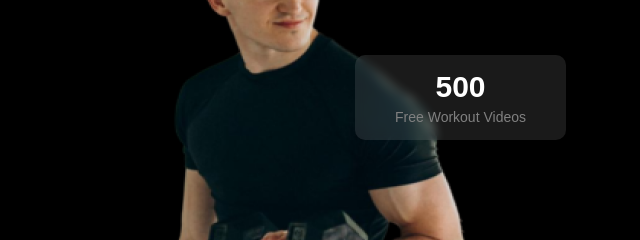
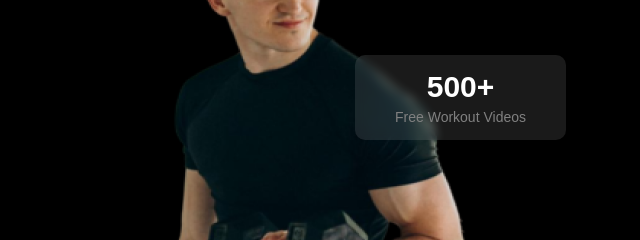
Before and after one commit to mdtamimjd/health-fitness, a plain HTML site: page index.html in a window 1280 px wide. Shown: the part 295-535 px from the top of the page, 640-1280 px from the left. Drawn offline with Linux system fonts and the light colour scheme; a web font is replaced by a local one.

Commit message:
added more function some section

```diff
--- a/index.html
+++ b/index.html
@@ -45,7 +45,7 @@
               </span>
             </div>
             <span>
-              <h3 class="h3_30 center">500</h3>
+              <h3 class="h3_30 center">500+</h3>
               <p class="p_16 center mt_5">Free Workout Videos</p>
             </span>
           </div>
@@ -53,6 +53,7 @@
       </div>
     </header>
     <main>
+      <!-- why need exercise -->
       <section class="why">
         <div class="why_text">
           <h2 class="h2_30">Why Need Exercise</h2>
@@ -89,6 +90,7 @@
           </div>
         </div>
       </section>
+      <!-- good habits -->
       <section class="habits">
         <div class="habits_text">
           <h2 class="h2_30">Change Your Habits</h2>
@@ -135,6 +137,7 @@
           </div>
         </div>
       </section>
+      <!-- section runing -->
       <section class="run">
         <div class="run_text">
           <h2 class="h2_30">Run an Extra Mile Easily</h2>
@@ -145,6 +148,7 @@
         </div>
         <div class="run_img"></div>
       </section>
+      <!-- section BMI calculator -->
       <section class="bmi">
         <div class="bmi_text">
           <h2 class="h2_30">BMI Calculator</h2>
@@ -200,6 +204,7 @@
           </div>
         </div>
       </section>
+      <!-- section meet our team -->
       <section class="meet">
         <div class="meet_text">
           <h2 class="h2_30">Meet Our Team</h2>
--- a/styles/index.css
+++ b/styles/index.css
@@ -23,7 +23,7 @@ header{
     align-items: center;
 }
 .header_box{
-    max-width: 1400px;
+    width: 1400px;
     height: 100%;
     display: flex;
     flex-direction: column;
@@ -413,6 +413,7 @@ input::placeholder{
     justify-content: flex-end;
     padding: 20px;
     border-radius: 16px;
+    cursor: pointer;
 }
 .meet_item2{
     width: 100%;
@@ -423,6 +424,7 @@ input::placeholder{
     justify-content: flex-end;
     padding: 20px;
     border-radius: 16px;
+    cursor: pointer;
 }
 .meet_item3{
     width: 100%;
@@ -433,6 +435,7 @@ input::placeholder{
     justify-content: flex-end;
     padding: 20px;
     border-radius: 16px;
+    cursor: pointer;
 }
 .meet_item4{
     width: 100%;
@@ -443,6 +446,7 @@ input::placeholder{
     justify-content: flex-end;
     padding: 20px;
     border-radius: 16px;
+    cursor: pointer;
 }
 .meet_item5{
     width: 100%;
@@ -453,6 +457,7 @@ input::placeholder{
     justify-content: flex-end;
     padding: 20px;
     border-radius: 16px;
+    cursor: pointer;
 }
 .meet_item6{
     width: 100%;
@@ -463,6 +468,7 @@ input::placeholder{
     justify-content: flex-end;
     padding: 20px;
     border-radius: 16px;
+    cursor: pointer;
 }
 
 /* footer section */
```
